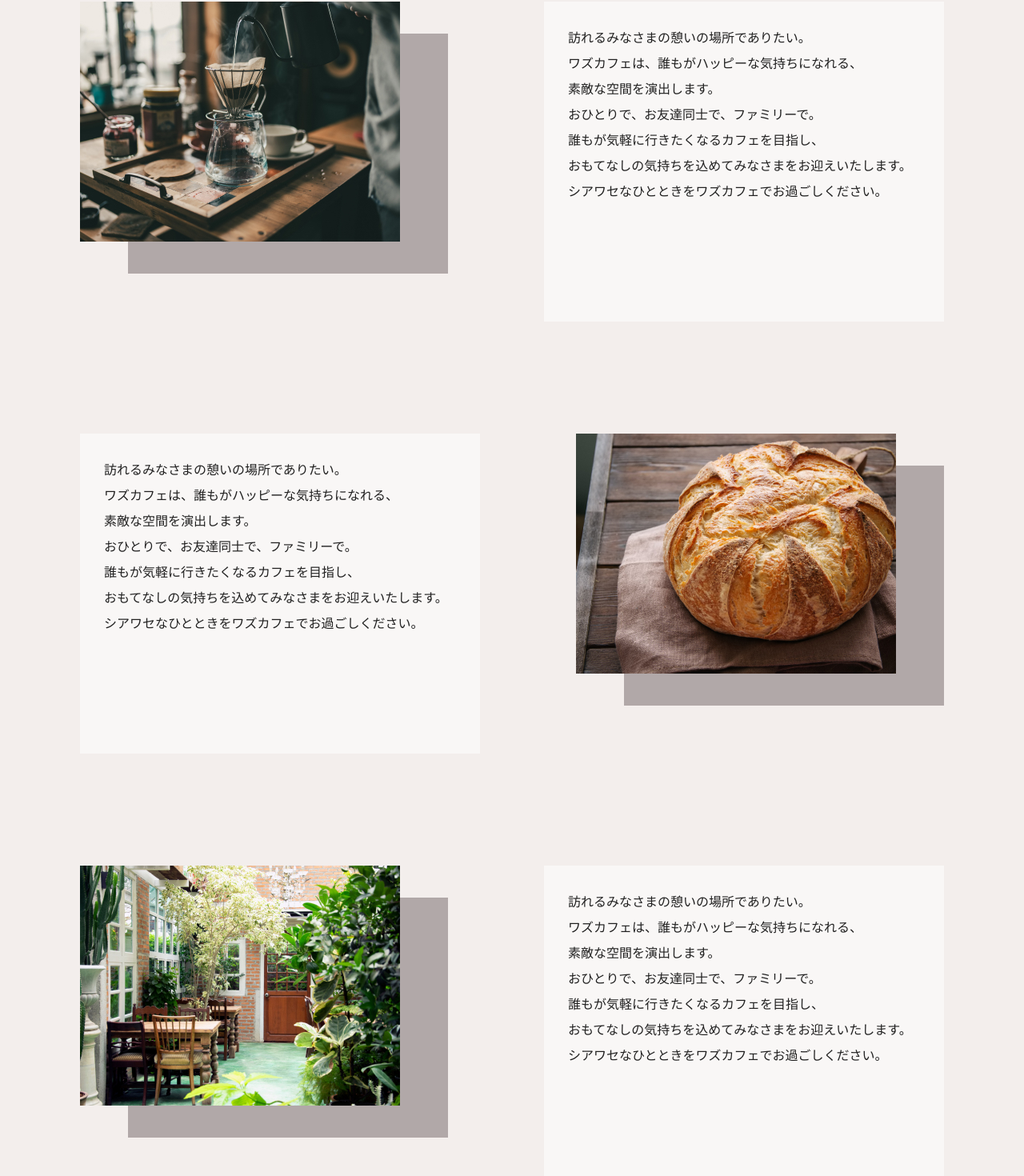
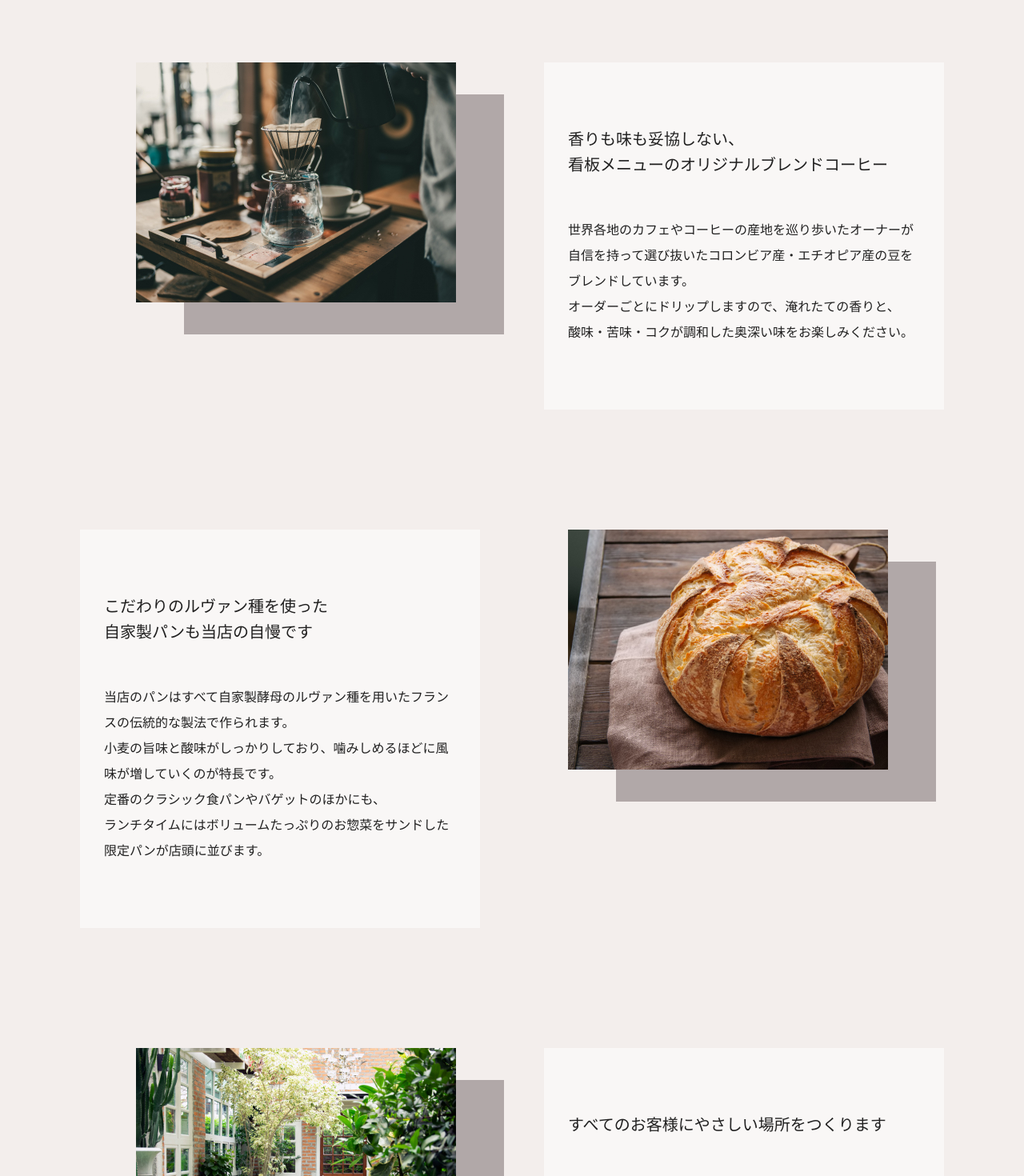
Before and after one commit to kimuracoki/wascafe, a React (Vite) app: page /about in a window 1280 px wide. Shown: the part 1254-2724 px from the top of the page at 80% size. Built offline with nearby package versions, Linux system fonts and the light colour scheme; a web font is replaced by a local one.

Commit message:
Upd about page's layout

```diff
--- a/src/app/App.tsx
+++ b/src/app/App.tsx
@@ -12,7 +12,7 @@ export const App = () => {
     <>
 
       <ThemeProvider theme={theme}>
-      <CssBaseline />
+        <CssBaseline />
         <BrowserRouter>
           <Header />
           <Router />
--- a/src/features/about/components/GridColumn.tsx
+++ b/src/features/about/components/GridColumn.tsx
@@ -3,9 +3,11 @@ import { ReactElement } from "react";
 
 function GridColumn(props: Props) {
     return (
-        <Grid2 width={{ xs: '320px', sm: '500px', md: '540px' }}
-            height={{ xs: '320px', sm: '500px', md: '540px' }}
-            sx={{ margin: "0 auto" }}>{props.children}</Grid2>
+        <Grid2 width={{ xs: '100%', sm: '500px', md: '540px' }}
+            sx={{
+                margin: "0 auto",
+                marginBottom: { xs: '', sm: '150px' },
+            }}>{props.children}</Grid2>
     );
 }
 
--- a/src/features/about/components/ImageWithShadow.tsx
+++ b/src/features/about/components/ImageWithShadow.tsx
@@ -3,6 +3,7 @@ import { Box } from "@mui/material";
 function ImageWithShadow(props: Props) {
     return (
         <Box sx={{
+            margin: {xs: 'auto'},
             ...(props.position === 'right' && {
                 marginRight: '60px',
                 marginLeft: 'auto',
@@ -12,7 +13,7 @@ function ImageWithShadow(props: Props) {
             aspectRatio: '400/300',
             backgroundImage: `url(${props.imageUrl})`,
             backgroundRepeat: 'no-repeat',
-            boxShadow: "60px 40px 0px 0px #B1A8A8"
+            boxShadow: { xs: "none", sm: "60px 40px 0px 0px #B1A8A8" },
         }} />
     );
 }
--- a/src/features/about/components/Manifesto.tsx
+++ b/src/features/about/components/Manifesto.tsx
@@ -4,23 +4,28 @@ function Manifesto(props: Props) {
     return (
         <Box
             sx={{
-                width: { xs: '320px', sm: '500px', md: '500px' },
-                height: { xs: '320px', sm: '500px', md: '400px' },
-                padding: '30px',
+                ...(props.position === 'right' && {
+                    marginRight: '0px',
+                    marginLeft: 'auto',
+                }),
+                width: { xs: '100%', sm: '500px', md: '500px' },
+                padding: {xs: '20px 20px',sm:'80px 30px'},
                 backgroundColor: '#ffffff90',
-                marginRight: props.position == 'right' ? '0px' : '',
-                marginLeft: props.position == 'right' ? 'auto' : '',
+                textAlign: {xs: 'center', sm: 'left'},
             }}
         >
             <Typography sx={{
                 whiteSpace: 'pre-line',
                 lineHeight: '2rem',
+                fontSize: { xs: '12px', sm: '20px' },
+                paddingBottom: {xs: '30px', sm: '50px'}
             }}>
                 {props.mainCopy}
             </Typography>
             <Typography sx={{
                 whiteSpace: 'pre-line',
-                lineHeight: '2rem'
+                lineHeight: '2rem',
+                fontSize: { xs: '10px', sm: '16px' },
             }}>
                 {props.subCopy}
             </Typography>
--- a/src/features/about/pages/About.tsx
+++ b/src/features/about/pages/About.tsx
@@ -13,13 +13,37 @@ import ImageWithShadow from "../components/ImageWithShadow";
 export const About = () => {
     const firstMainCopy =
         `訪れるみなさまの憩いの場所でありたい。
-        ワズカフェは、誰もがハッピーな気持ちになれる、
+        ワズカフェは、
+        誰もがハッピーな気持ちになれる、
         素敵な空間を演出します。`;
     const firstSubCopy =
         `おひとりで、お友達同士で、ファミリーで。
         誰もが気軽に行きたくなるカフェを目指し、
         おもてなしの気持ちを込めてみなさまをお迎えいたします。
         シアワセなひとときをワズカフェでお過ごしください。`;
+    const secondMainCopy =
+        `香りも味も妥協しない、
+        看板メニューのオリジナルブレンドコーヒー`;
+    const secondSubCopy =
+        `世界各地のカフェやコーヒーの産地を巡り歩いたオーナーが
+        自信を持って選び抜いたコロンビア産・エチオピア産の豆をブレンドしています。
+        オーダーごとにドリップしますので、淹れたての香りと、
+        酸味・苦味・コクが調和した奥深い味をお楽しみください。`;
+    const thirdMainCopy =
+        `こだわりのルヴァン種を使った
+        自家製パンも当店の自慢です`;
+    const thirdSubCopy =
+        `当店のパンはすべて自家製酵母のルヴァン種を用いたフランスの伝統的な製法で作られます。
+        小麦の旨味と酸味がしっかりしており、噛みしめるほどに風味が増していくのが特長です。
+        定番のクラシック食パンやバゲットのほかにも、
+        ランチタイムにはボリュームたっぷりのお惣菜をサンドした限定パンが店頭に並びます。`;
+    const fourthMainCopy =
+        `すべてのお客様にやさしい場所をつくります`;
+    const fourthSubCopy =
+        `陽の光が満ちる明るい店内はすべてバリアフリー、
+        小さなお子様から年配の方まで安全にお越しいただけます。
+        また、新型コロナウイルス感染防止の対策も徹底し、
+        みなさまが安心してお過ごしいただける空間づくりを心がけています。`;
     return (
         <Container disableGutters maxWidth="md">
             <Hero imageUrl={cakeDrinkImage} />
@@ -38,7 +62,7 @@ export const About = () => {
             </GridRow>
             <GridRow mode="row-reverse">
                 <GridColumn>
-                    <Manifesto position="right" mainCopy={firstMainCopy} subCopy={firstSubCopy} />
+                    <Manifesto position="right" mainCopy={secondMainCopy} subCopy={secondSubCopy} />
                 </GridColumn>
                 <GridColumn>
                     <ImageWithShadow position="left" imageUrl={dripCoffeeImage} />
@@ -46,7 +70,7 @@ export const About = () => {
             </GridRow>
             <GridRow mode="row">
                 <GridColumn>
-                    <Manifesto position="left" mainCopy={firstMainCopy} subCopy={firstSubCopy} />
+                    <Manifesto position="left" mainCopy={thirdMainCopy} subCopy={thirdSubCopy} />
                 </GridColumn>
                 <GridColumn>
                     <ImageWithShadow position="right" imageUrl={breadImage} />
@@ -54,7 +78,7 @@ export const About = () => {
             </GridRow>
             <GridRow mode="row-reverse">
                 <GridColumn>
-                    <Manifesto position="right" mainCopy={firstMainCopy} subCopy={firstSubCopy} />
+                    <Manifesto position="right" mainCopy={fourthMainCopy} subCopy={fourthSubCopy} />
                 </GridColumn>
                 <GridColumn>
                     <ImageWithShadow position="left" imageUrl={gardenImage} />
```
Also changed, not shown: src/features/about/components/GridRow.tsx (+6 -2 lines).
